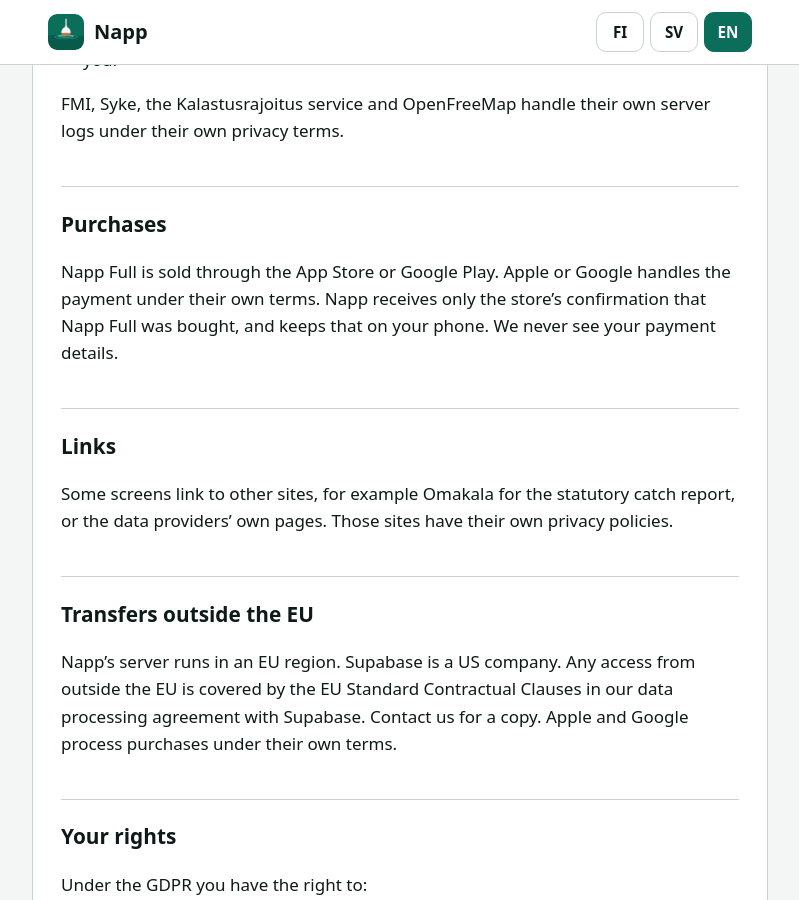
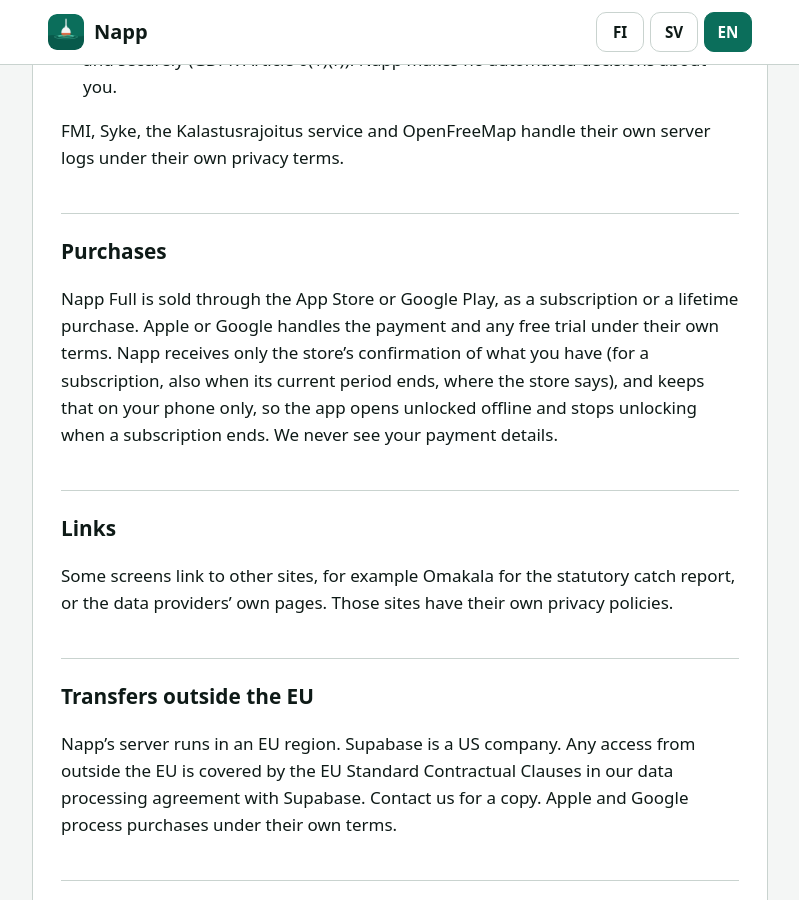
Before and after one commit to martin-holland/napp-legal, a Jekyll site: the page built from en.md, in a window 1280 px wide and 900 px high, scrolled down 2910 px. Shown: the whole window, without its empty margins (240-1039 px from the left). Built offline with Jekyll 4.4.1, drawn with Linux system fonts in a browser that asks for light colours; some of the changed text lies outside the part shown.

Commit message:
Policy: the phone also keeps the subscription end and last confirmed time (device only)
Co-Authored-By: Claude Opus 5.5 <noreply@anthropic.com>

```diff
--- a/en.md
+++ b/en.md
@@ -27,7 +27,7 @@ Napp keeps the following only in the app's storage on your phone:
 - your catch log and fishing sessions;
 - the GPS positions of your catches and sessions;
 - your favourite waters, language choice and settings;
-- whether you own Napp Full;
+- whether you have Napp Full, by a subscription or the lifetime purchase, and when a subscription ends or was last confirmed by the store;
 - copies of the data the app has fetched, so it works offline.
 
 Napp never uploads any of this.
@@ -71,7 +71,7 @@ FMI, Syke, the Kalastusrajoitus service and OpenFreeMap handle their own server
 
 ## Purchases
 
-Napp Full is sold through the App Store or Google Play. Apple or Google handles the payment under their own terms. Napp receives only the store's confirmation that Napp Full was bought, and keeps that on your phone. We never see your payment details.
+Napp Full is sold through the App Store or Google Play, as a subscription or a lifetime purchase. Apple or Google handles the payment and any free trial under their own terms. Napp receives only the store's confirmation of what you have (for a subscription, also when its current period ends, where the store says), and keeps that on your phone only, so the app opens unlocked offline and stops unlocking when a subscription ends. We never see your payment details.
 
 ## Links
 
```
Also changed, not shown: fi.md (+2 -2 lines), sv.md (+2 -2 lines).
